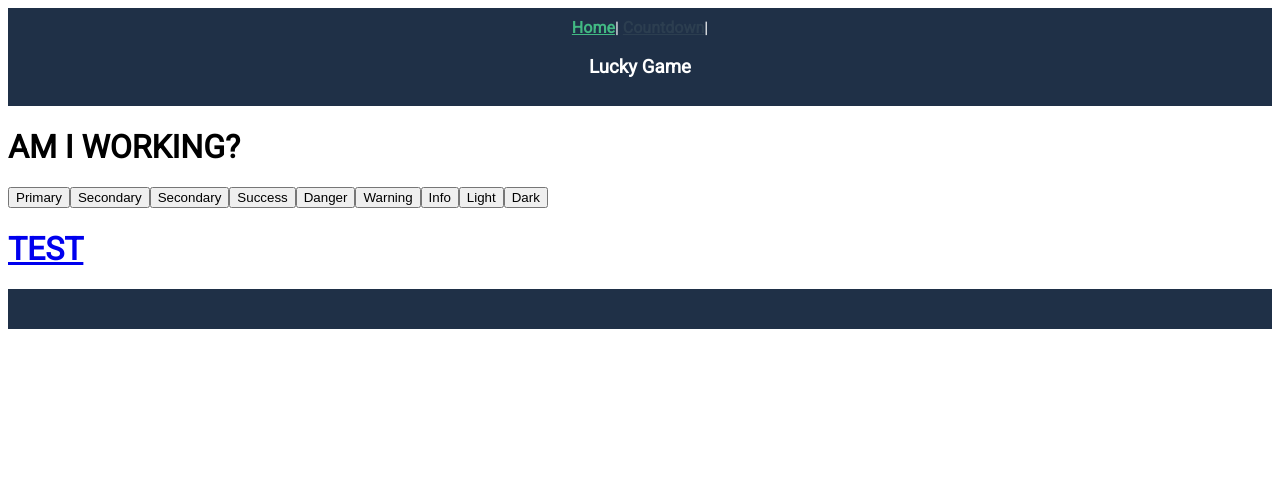
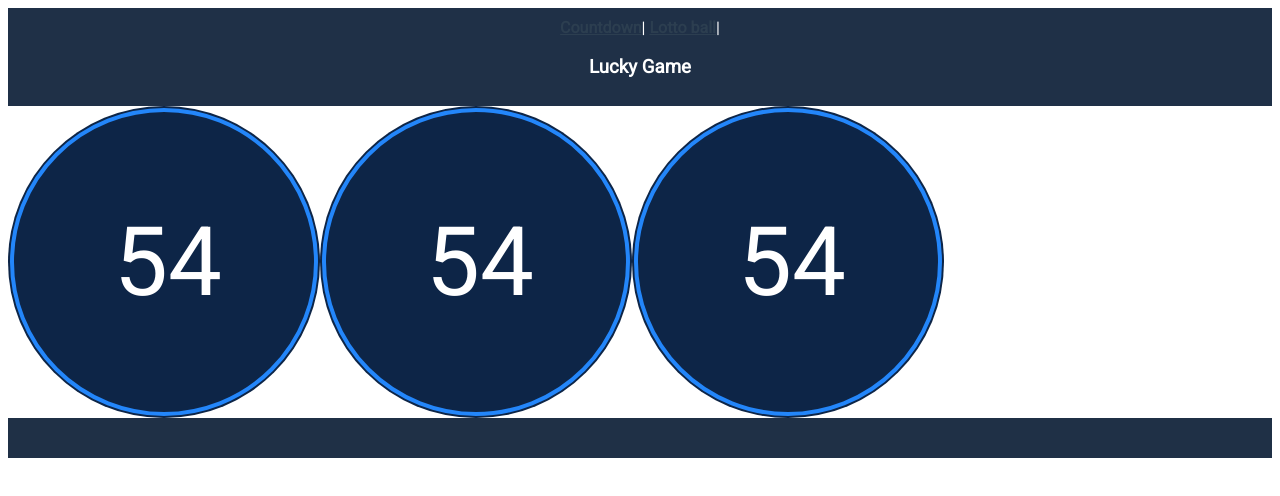
Before and after one commit to boskobezik/lucky-game, a Vue app: page / in a window 1280 px wide. Shown: the top 496 px of the page. Built offline with nearby package versions, Linux system fonts and the light colour scheme.

Commit message:
Created markup and styles for LottoBall component.

```diff
--- a/src/App.vue
+++ b/src/App.vue
@@ -1,24 +1,28 @@
 <template>
   <div id="app">
     <div id="nav">
-      <router-link to="/">Home</router-link>|
       <router-link to="/countdown">Countdown</router-link>|
+      <router-link to="/ball">Lotto ball</router-link>|
       <h3>Lucky Game</h3>
     </div>
     <router-view />
+    <LottoBall style="display: inline-block;"/>
+    <LottoBall style="display: inline-block;"/>
+    <LottoBall style="display: inline-block;"/>
     <div class="footer"></div>
   </div>
 </template>
 
 <script>
 // import 'bootstrap/dist/css/bootstrap.css';
+import LottoBall from './components/shared/LottoBall.vue';
 
 export default {
-
+  components: { LottoBall },
 };
 </script>
 
-<style>
+<style scoped>
 #app {
   font-family: 'Roboto', sans-serif;
   -webkit-font-smoothing: antialiased;
@@ -41,7 +45,23 @@ export default {
   color: #42b983;
 }
 .footer{
-  background: #1F3047;
   height: 40px; width: auto;
 }
 </style>
+
+<!-- GLOBAL STYLES -->
+<style>
+.header {
+    background: #1F3046;
+}
+.footer {
+    background: #1F3046;
+}
+.lb-background {
+  /*border: 1px solid #2489ff;*/
+  background: #286ED0;
+}
+.db-background {
+  background: #6899DE;
+}
+</style>
--- a/src/components/home/HomePage.vue
+++ /dev/null
@@ -1,25 +0,0 @@
-<template>
-<div>
-  <h1>AM I WORKING?</h1>
-<button type="button" class="btn btn-primary">Primary</button>
-        <button type="button" class="btn btn-secondary">Secondary</button>
-        <button type="button" class="btn btn-secondary">Secondary</button>
-        <button type="button" class="btn btn-success">Success</button>
-        <button type="button" class="btn btn-danger">Danger</button>
-        <button type="button" class="btn btn-warning">Warning</button>
-        <button type="button" class="btn btn-info">Info</button>
-        <button type="button" class="btn btn-light">Light</button>
-        <button type="button" class="btn btn-dark">Dark</button>
-        <h1>
-          <router-link to="/test">TEST</router-link>
-          </h1>
-</div>
-</template>
-
-<script>
-export default {
-  name: 'HomePage',
-  component: {
-  },
-};
-</script>
--- a/src/components/shared/CountdownPage.vue
+++ b/src/components/shared/CountdownPage.vue
@@ -1,5 +1,6 @@
 <template>
-  <div class="background">
+  <div class="lb-background" style="margin: 4px 0 0 0;
+                                    padding: 20px 0 40px 0;">
     <div class="circle-wrap">
       <div class="circle">
         <div class="mask full">
@@ -24,8 +25,6 @@ export default {
 
 <style scoped>
 .background{
-  margin: 4px 0 0 0;
-  padding: 20px 0 40px 0;
   background: #286ED0;
 }
 .circle-wrap {
--- /dev/null
+++ b/src/components/shared/LottoBall.vue
@@ -0,0 +1,47 @@
+<template>
+  <div>
+      <div class="ball">
+        <span class="ball-text-large">54</span>
+      </div>
+  </div>
+</template>
+
+<script>
+export default {};
+</script>
+
+<style>
+.ball {
+  border-radius: 100%;
+  border: 4px solid #2386FA;
+  box-shadow: 0 0 0 2px #0d2547;
+  margin: 2px;
+  background: #0d2547;
+  color: white;
+  height: 200px;
+  width: 200px;
+  padding: 50px;
+  z-index: 100;
+}
+.ball-text-small {
+  line-height: 6em;
+  text-align: center;
+  position: relative;
+  font-size: 2em;
+  margin: 0 0 0 41%;
+}
+.ball-text-medium {
+  line-height: 3.1em;
+  text-align: center;
+  position: relative;
+  font-size: 4em;
+  margin: 0 0 0 33%;
+}
+.ball-text-large {
+  line-height: 2.1em;
+  text-align: center;
+  position: relative;
+  font-size: 6em;
+  margin: 0 0 0 25%;
+}
+</style>
--- a/src/router/index.js
+++ b/src/router/index.js
@@ -1,21 +1,20 @@
 import Vue from 'vue';
 import VueRouter from 'vue-router';
-import HomePage from '../components/home/HomePage.vue';
-// eslint-disable-next-line import/no-unresolved
 import CountdownPage from '../components/shared/CountdownPage.vue';
+import LottoBall from '../components/shared/LottoBall.vue';
 
 Vue.use(VueRouter);
 
 const routes = [
   {
-    path: '/',
-    name: 'Home',
-    component: HomePage,
-  },
-  {
     path: '/countdown',
     name: 'Countdown',
     component: CountdownPage,
+  },
+  {
+    path: '/ball',
+    name: 'Ball',
+    component: LottoBall,
   },
 ];
 
```
Also changed, not shown: src/components/shared/LottoPage.vue (added, +15 -0 lines).
